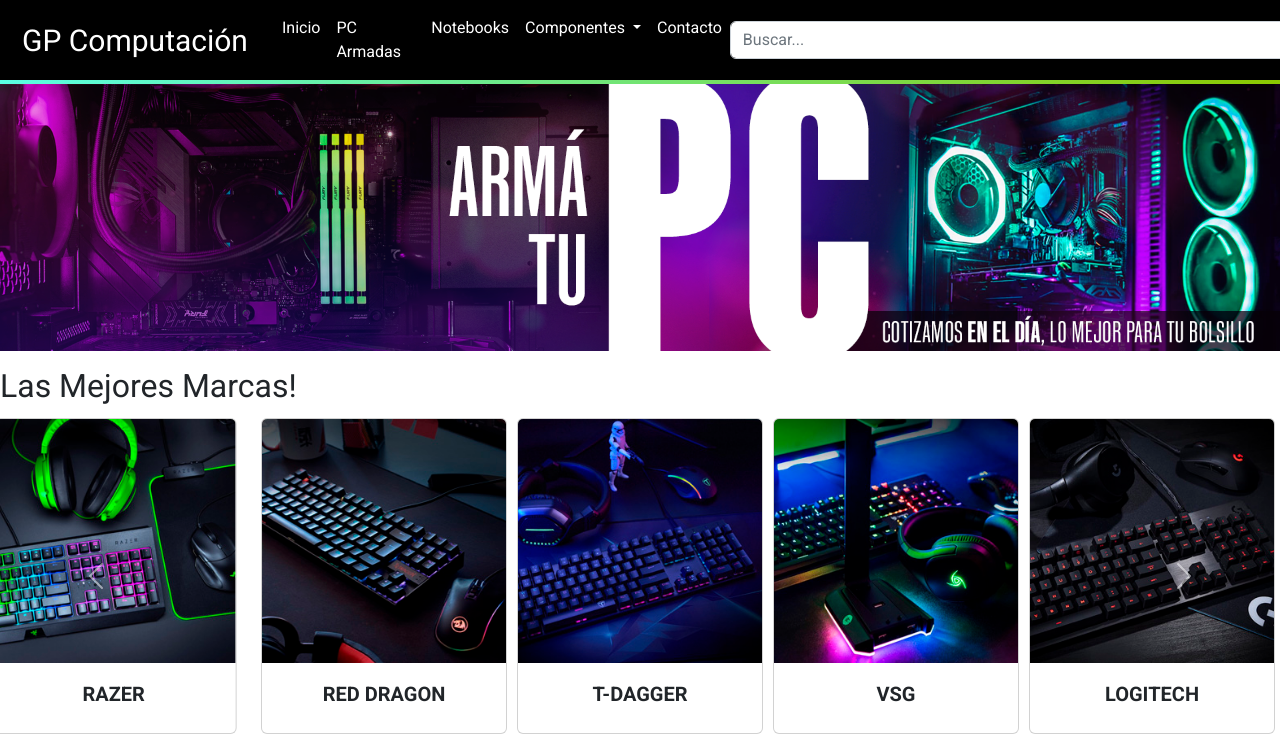
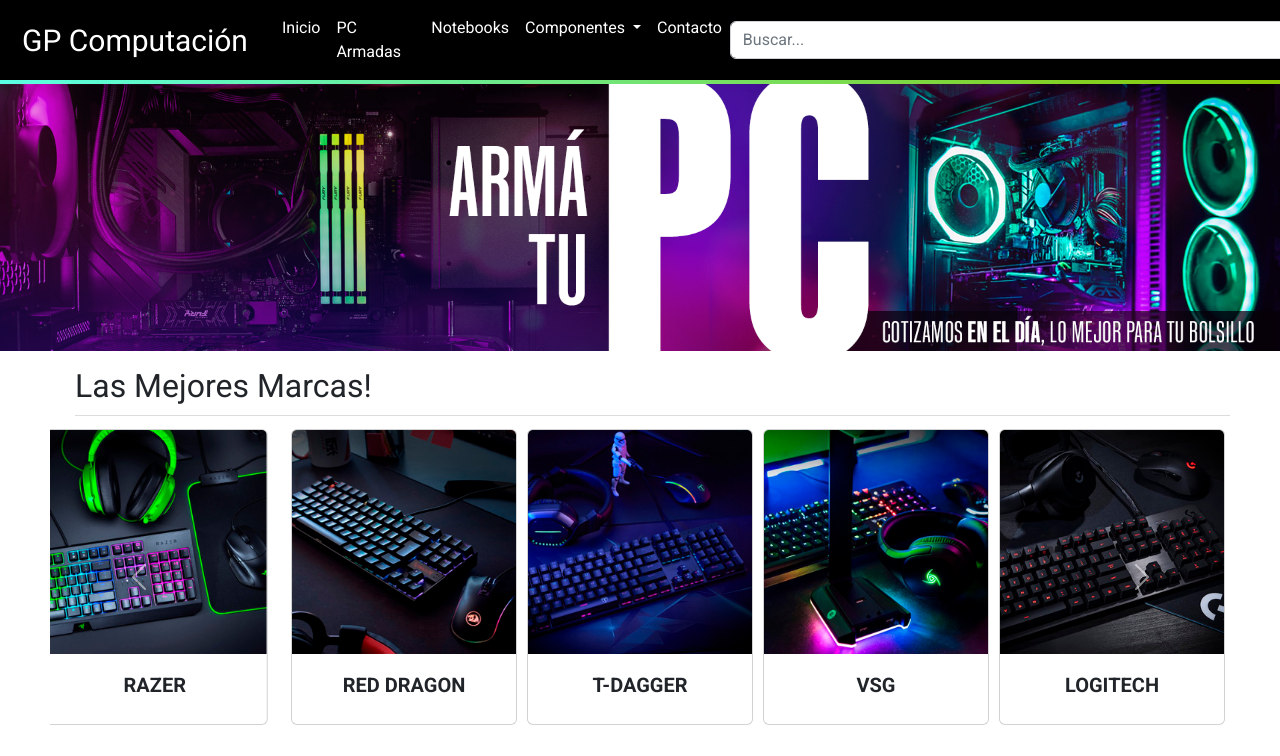
Before and after one commit to Kamuhz/mi_repositorio, a plain HTML site: page index.html in a window 1280 px wide. Shown: the top 756 px of the page. Drawn offline with nearby package versions, Linux system fonts and the light colour scheme.

Commit message:
pequeños cambios de margins y fontsize en titulos

```diff
--- a/src/styles/style.css
+++ b/src/styles/style.css
@@ -170,6 +170,16 @@
 }
 
 /*main*/
+.marcas-section {
+    margin: 50px;
+    margin-top: 0px;
+}
+
+.best-marcas {
+    margin-left: 25px;
+    padding-bottom: 10px;
+    border-bottom: solid 1px gainsboro;
+}
 
 .item-background-img {
     width: 100%;
```
